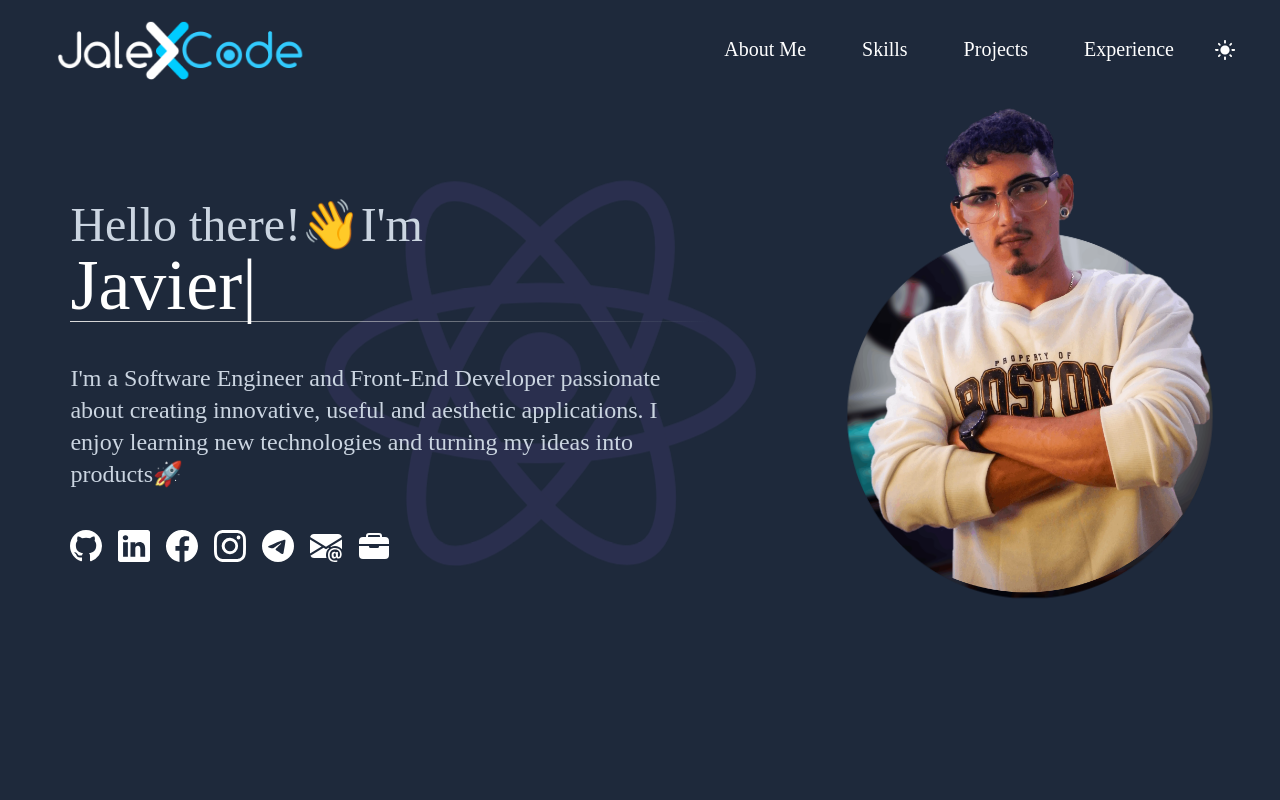
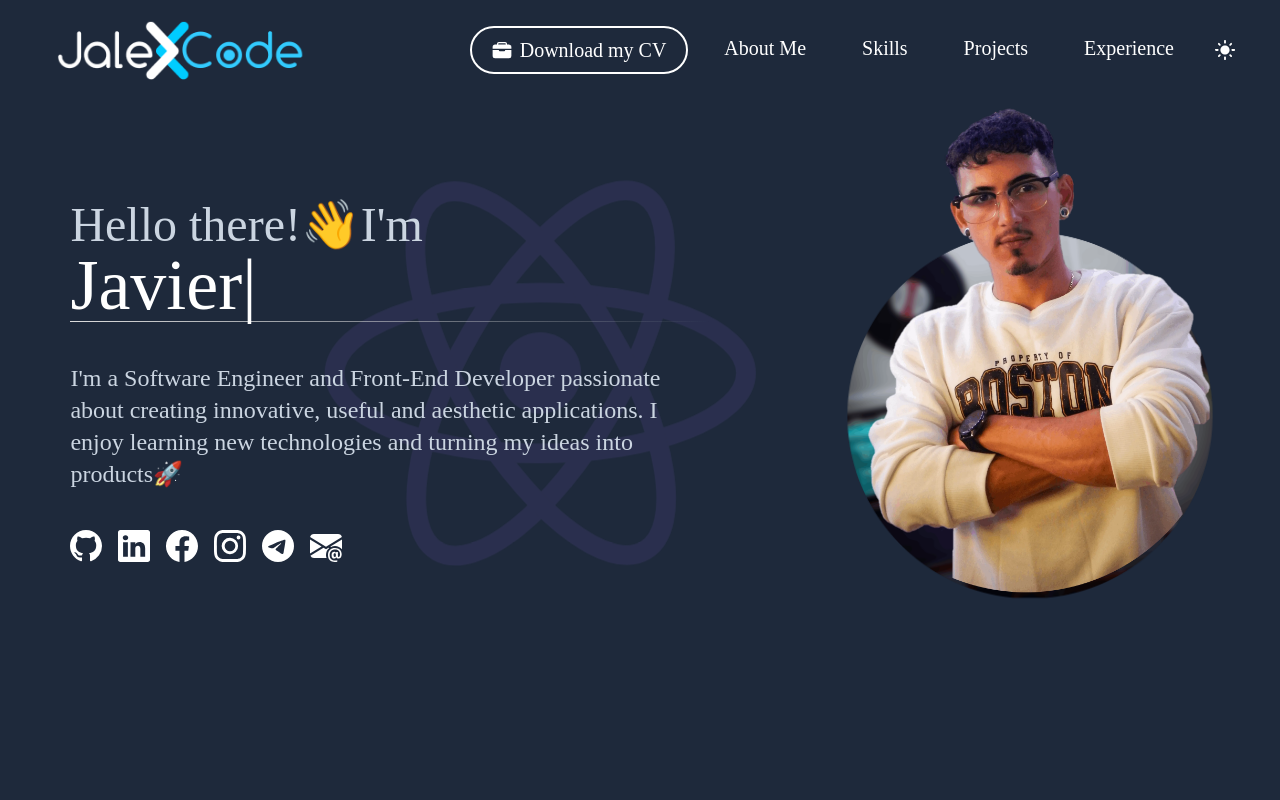
Before and after one commit to JalexCode/JalexCode.github.io, a React (Vite) app: page / in a window 1280 px wide. Shown: the top 800 px of the page. Built offline with nearby package versions, Linux system fonts and the light colour scheme.

Commit message:
feature: Add download cv button

```diff
--- a/src/components/Hero.tsx
+++ b/src/components/Hero.tsx
@@ -52,12 +52,14 @@ const Hero = () => {
                                 <hr className='lg:block md:block sm:hidden ssm:hidden sssm:hidden' />
                                 <div id='whoami' className='sssm:mt-4 ssm:mt-4 md:mt-10 lg:mt-10'>
 
-                                    <p className='text-2xl text-slate-300'>
+                                    <p className='text-2xl text-slate-300 text-justify lg:text-start md:text-start'>
                                         {personalInfo.aboutMe}
                                     </p>
-                                    <div id='sociallinks' className='flex flex-col mt-10 mb-4 justify-start items-start space-y-4'>
+                                    <div id='sociallinks' className='flex flex-col mt-10 mb-4 justify-start items-center lg:items-start md:items-start space-y-4'>
                                         <SocialLinks />
-                                        {/* <ResumeButtons /> */}
+                                    </div>
+                                    <div  className='lg:hidden md:hidden sm:flex ssm:flex sssm:flex flex-col mt-10 mb-4 justify-center items-center lg:items-start md:items-start space-y-4'>
+                                        <ResumeButtons downloadUrl={personalInfo.resumeUrl}/>
                                     </div>
                                 </div>
                             </div>
--- a/src/components/NavBar.tsx
+++ b/src/components/NavBar.tsx
@@ -4,6 +4,8 @@ import { useState } from 'react';
 import { MdNightlight, MdLightMode } from "react-icons/md";
 import { HiMenuAlt1 } from "react-icons/hi";
 import { useDarkMode } from '../context/DarkModeContext';
+import { ResumeButtons } from './ResumeButtons';
+import { personalInfo } from '../data/personalInfo';
 interface Sections {
   title: string,
   id: string,
@@ -44,7 +46,10 @@ const NavBar = () => {
           {/* Menu Bar */}
           <div>
             <div className='flex lg:space-x-4 md:space-x-4'>
-              <div className="flex flex-wrap space-x-4 sssm:hidden ssm:hidden sm:hidden md:block lg:block">
+              <div className="flex flex-row space-x-4 sssm:hidden ssm:hidden sm:hidden md:flex lg:flex">
+              <div className='hidden lg:block md:block'>
+              <ResumeButtons downloadUrl={personalInfo.resumeUrl}/>
+              </div>
                 {items.map((element: Sections, index) => (
                   <a key={index} className="menu-item" onClick={() => scrollToSection(element.id)}>{element.title}</a>
                 ))}
--- a/src/components/ResumeButtons.tsx
+++ b/src/components/ResumeButtons.tsx
@@ -1,8 +1,16 @@
 import { IoBriefcase } from "react-icons/io5"
 
-export const ResumeButtons = () => {
+interface ResumeButtonsProps {
+  downloadUrl: string;
+}
+
+export const ResumeButtons = ({ downloadUrl: url }: ResumeButtonsProps) => {
   return (
-    <button className='bg-indigo-500 hover:bg-indigo-700 text-white font-bold py-2 px-4 rounded-lg flex items-center space-x-2'>
+    <button className=' menu-item border-2 border-white hover:bg-indigo-800
+    hover:border-indigo-800 dark:hover:bg-indigo-500 dark:hover:border-indigo-500
+    md:text-xl lg:text-xl font-sans
+     text-white py-2 px-4 rounded-full flex items-center space-x-2'
+     onClick={() => window.open(url)}>
           <IoBriefcase/>
           <span>Download my CV</span>
         </button>
--- a/src/data/personalInfo.ts
+++ b/src/data/personalInfo.ts
@@ -1,6 +1,6 @@
 import { IconType } from 'react-icons';
 import { BsFacebook, BsInstagram, BsTelegram, BsGithub, BsLinkedin, BsEnvelopeAtFill } from 'react-icons/bs'
-import { IoBriefcase } from "react-icons/io5";
+// import { IoBriefcase } from "react-icons/io5";
 
 export interface SocialLinksType {
     icon: IconType
@@ -13,6 +13,7 @@ export interface PersonalInfoProps {
     name: string;
     nick: string;
     heroPic: string;
+    resumeUrl: string;
 }
 
 export const personalInfo:PersonalInfoProps = {
@@ -20,6 +21,8 @@ export const personalInfo:PersonalInfoProps = {
     name: "Javier Alejandro",
     nick: "JalexCode",
     heroPic: "/avatar.jpg",
+    resumeUrl: "https://drive.usercontent.google.com/u/0/uc?id=1AZqDKFdC-figeeyp8mlRG4jf9JYrdoL2&export=download"
+    // resumeUrl: "https://drive.google.com/file/d/1AZqDKFdC-figeeyp8mlRG4jf9JYrdoL2/view?usp=sharing"
 };
 
 export const socialLinks: Array<SocialLinksType> = [
@@ -53,9 +56,9 @@ export const socialLinks: Array<SocialLinksType> = [
         title: 'Send me an email',
         url: 'mailto:javierglez9910@gmail.com',
     },
-    {
-        icon: IoBriefcase,
-        title: 'Get my resume',
-        url: 'https://rxresu.me/javierglez9910/imported-from-linkedin-26062023032246',
-    },
+    // {
+    //     icon: IoBriefcase,
+    //     title: 'Get my resume',
+    //     url: 'https://rxresu.me/javierglez9910/imported-from-linkedin-26062023032246',
+    // },
 ];
--- a/src/index.css
+++ b/src/index.css
@@ -37,7 +37,7 @@ body {
 }
 
 .menu-item {
-    @apply bg-transparent hover:bg-indigo-800 dark:hover:bg-slate-700 transition-all duration-500 ease-in-out rounded-full px-5 py-2 text-xl text-white cursor-pointer
+    @apply bg-transparent hover:bg-indigo-800 dark:hover:bg-indigo-500 transition-all duration-500 ease-in-out rounded-full px-5 py-2 text-xl text-white cursor-pointer justify-center items-center text-center
 }
 
 .menu-list-item {
```
